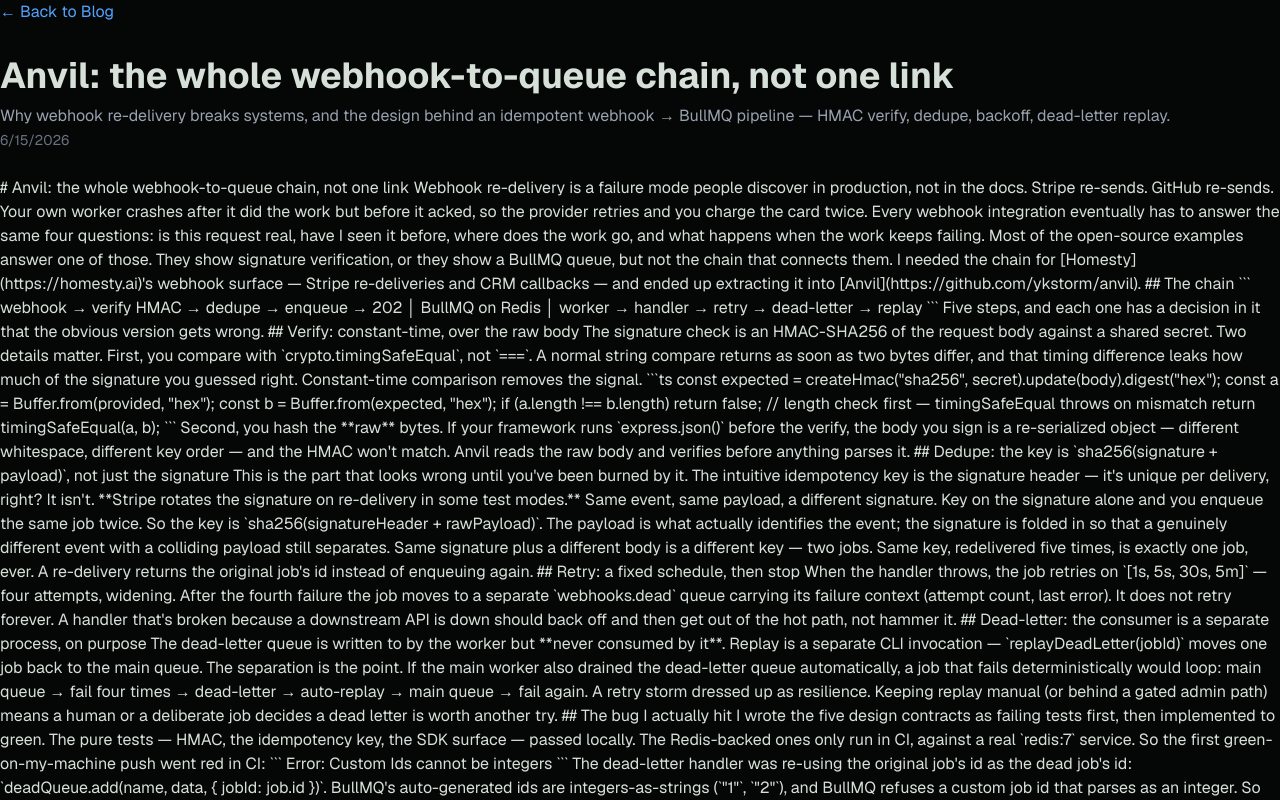
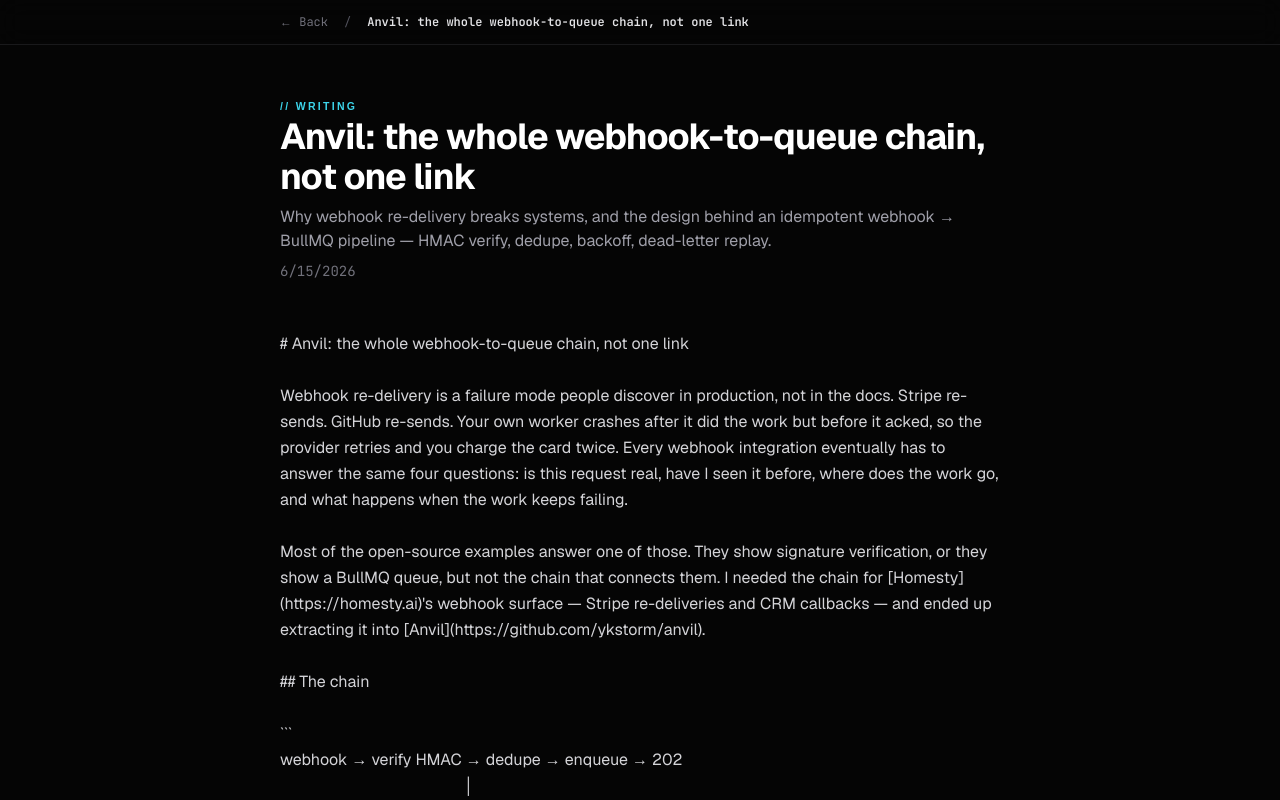
Before and after one commit to ykstorm/lakshyaraj-dev, a Next.js app: page /blog/anvil-idempotent-webhooks in a window 1280 px wide. Shown: the top 800 px of the page. Built offline with nearby package versions, Linux system fonts and the light colour scheme; a web font is replaced by a local one.

Commit message:
fix(blog): remove unsafe dangerouslySetInnerHTML, render markdown as pre-wrap

```diff
--- a/app/blog/[slug]/page.tsx
+++ b/app/blog/[slug]/page.tsx
@@ -16,24 +16,43 @@ export default async function BlogPostPage({ params }: { params: Promise<{ slug:
   }
 
   return (
-    <div>
-      <Link href="/blog" className="text-blue-600 dark:text-blue-400 hover:underline mb-8 inline-block">
-        ← Back to Blog
+    <div className="min-h-screen bg-white dark:bg-[#050505] text-zinc-800 dark:text-zinc-100">
+      {/* Sticky thin top bar — mirrors the project page shell */}
+      <div className="sticky top-0 z-40 border-b border-zinc-200/70 dark:border-zinc-800/60 bg-white/80 dark:bg-[#050505]/80 backdrop-blur-md">
+        <div className="max-w-3xl mx-auto px-4 sm:px-6 h-11 flex items-center gap-4 text-[12px] font-mono">
+          <Link href="/blog" className="text-zinc-500 hover:text-cyan-600 dark:hover:text-cyan-400 transition-colors">
+            ← Back
           </Link>
+          <span className="text-zinc-400 dark:text-zinc-600">/</span>
+          <span className="text-zinc-700 dark:text-zinc-200 font-semibold truncate">{post.metadata.title}</span>
+        </div>
+      </div>
 
+      <div className="max-w-3xl mx-auto px-4 sm:px-6 py-12">
         <article className="space-y-6">
-        <div>
-          <h1 className="text-4xl font-bold mb-2">{post.metadata.title}</h1>
-          <p className="text-gray-600 dark:text-gray-400">{post.metadata.description}</p>
-          <time className="text-sm text-gray-500 dark:text-gray-500">
+          <header className="space-y-2">
+            <span className="section-label">{'// Writing'}</span>
+            <h1 className="text-3xl sm:text-4xl font-bold text-zinc-900 dark:text-white tracking-tight">
+              {post.metadata.title}
+            </h1>
+            <p className="text-zinc-600 dark:text-zinc-400">{post.metadata.description}</p>
+            {post.metadata.date && (
+              <time className="block text-sm font-mono text-zinc-500">
                 {new Date(post.metadata.date).toLocaleDateString()}
               </time>
-        </div>
+            )}
+          </header>
 
-        <div className="prose dark:prose-invert max-w-none">
-          <div dangerouslySetInnerHTML={{ __html: post.content }} />
+          {/* TODO: post.content is raw markdown source. Render it as pre-wrapped
+              plain text — accurate + safe — until a real MDX pipeline
+              (next-mdx-remote / remark) is wired in. Never inject markdown via
+              dangerouslySetInnerHTML: it's an unsafe-HTML sink and renders the
+              source literally anyway. */}
+          <div className="prose prose-zinc dark:prose-invert max-w-none whitespace-pre-wrap text-zinc-700 dark:text-zinc-300 leading-relaxed">
+            {post.content}
           </div>
         </article>
       </div>
+    </div>
   );
 }
```
Lines whose indentation alone changed are shown as unchanged.
